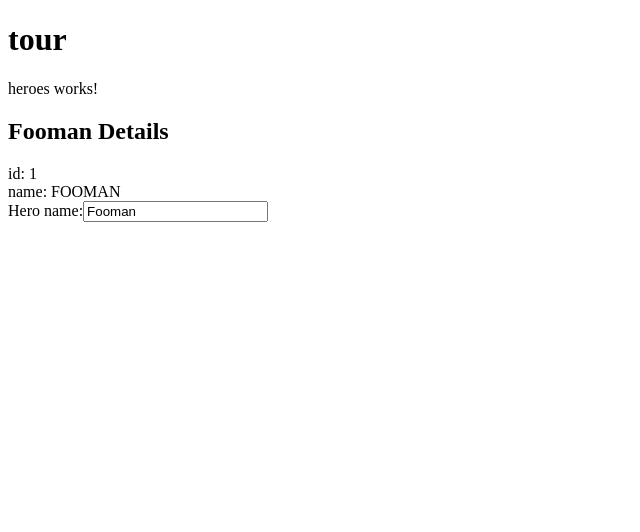
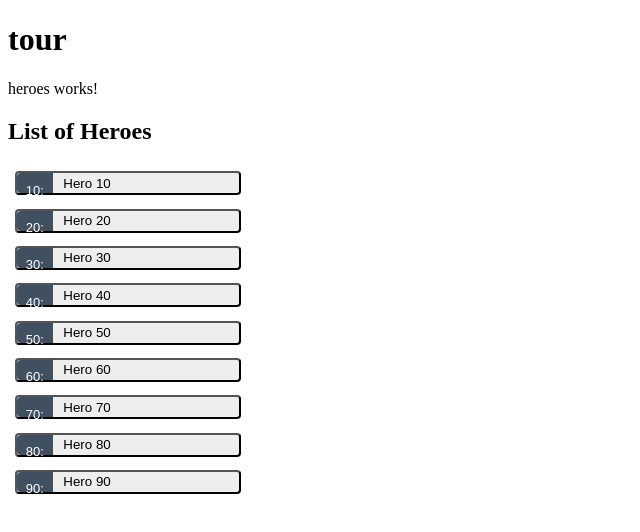
Before and after one commit to tbfPrime/tour, an Angular app: page / in a window 1280 px wide. Shown: the top 532 px of the page, without its empty margins (0-640 px from the left). Built offline with nearby package versions, Linux system fonts and the light colour scheme.

Commit message:
Added Hero list

```diff
--- a/src/app/heroes/heroes.component.html
+++ b/src/app/heroes/heroes.component.html
@@ -1,9 +1,10 @@
 <p>heroes works!</p>
-<h2>{{hero.name}} Details</h2>
-<div><span>id: </span>{{hero.id}}</div>
-<div><span>name: </span>{{hero.name | uppercase}}</div>
-
-<div>
-  <label for="name">Hero name:</label>
-  <input id="name" [(ngModel)]="hero.name" placeholder="name">
-</div>
+<h2>List of Heroes</h2>
+<ul class="heroes">
+  <li *ngFor="let hero of heroes">
+    <button type="button">
+      <span class="badge">{{hero.id}}: </span>
+      <span class="name">{{hero.name}}</span>
+    </button>
+  </li>
+</ul>
--- a/src/app/heroes/heroes.component.scss
+++ b/src/app/heroes/heroes.component.scss
@@ -0,0 +1,66 @@
+/* HeroesComponent's private CSS styles */
+.heroes {
+  margin: 0 0 2em 0;
+  list-style-type: none;
+  padding: 0;
+  width: 15em;
+}
+
+.heroes li {
+  display: flex;
+}
+
+.heroes button {
+  flex: 1;
+  cursor: pointer;
+  position: relative;
+  left: 0;
+  background-color: #EEE;
+  margin: .5em;
+  padding: 0;
+  border-radius: 4px;
+  display: flex;
+  align-items: stretch;
+  height: 1.8em;
+}
+
+.heroes button:hover {
+  color: #2c3a41;
+  background-color: #e6e6e6;
+  left: .1em;
+}
+
+.heroes button:active {
+  background-color: #525252;
+  color: #fafafa;
+}
+
+.heroes button.selected {
+  background-color: black;
+  color: white;
+}
+
+.heroes button.selected:hover {
+  background-color: #505050;
+  color: white;
+}
+
+.heroes button.selected:active {
+  background-color: black;
+  color: white;
+}
+
+.heroes .badge {
+  display: inline-block;
+  font-size: small;
+  color: white;
+  padding: 0.8em 0.7em 0 0.7em;
+  background-color: #405061;
+  line-height: 1em;
+  margin-right: .8em;
+  border-radius: 4px 0 0 4px;
+}
+
+.heroes .name {
+  align-self: center;
+}
--- a/src/app/heroes/heroes.component.ts
+++ b/src/app/heroes/heroes.component.ts
@@ -1,5 +1,5 @@
 import { Component, OnInit } from '@angular/core';
-import { Hero } from '../hero';
+import { HEROES } from '../mock_heroes';
 
 @Component({
   selector: 'app-heroes',
@@ -8,10 +8,7 @@
 })
 export class HeroesComponent implements OnInit {
 
-  hero: Hero = {
-    id: 1,
-    name: "Fooman"
-  };
+  heroes = HEROES;
 
   constructor() { }
 
--- /dev/null
+++ b/src/app/mock_heroes.ts
@@ -0,0 +1,13 @@
+import { Hero } from "./hero";
+
+export const HEROES: Hero[] = [
+  {id: 10, name: "Hero 10"},
+  {id: 20, name: "Hero 20"},
+  {id: 30, name: "Hero 30"},
+  {id: 40, name: "Hero 40"},
+  {id: 50, name: "Hero 50"},
+  {id: 60, name: "Hero 60"},
+  {id: 70, name: "Hero 70"},
+  {id: 80, name: "Hero 80"},
+  {id: 90, name: "Hero 90"}
+];
```
